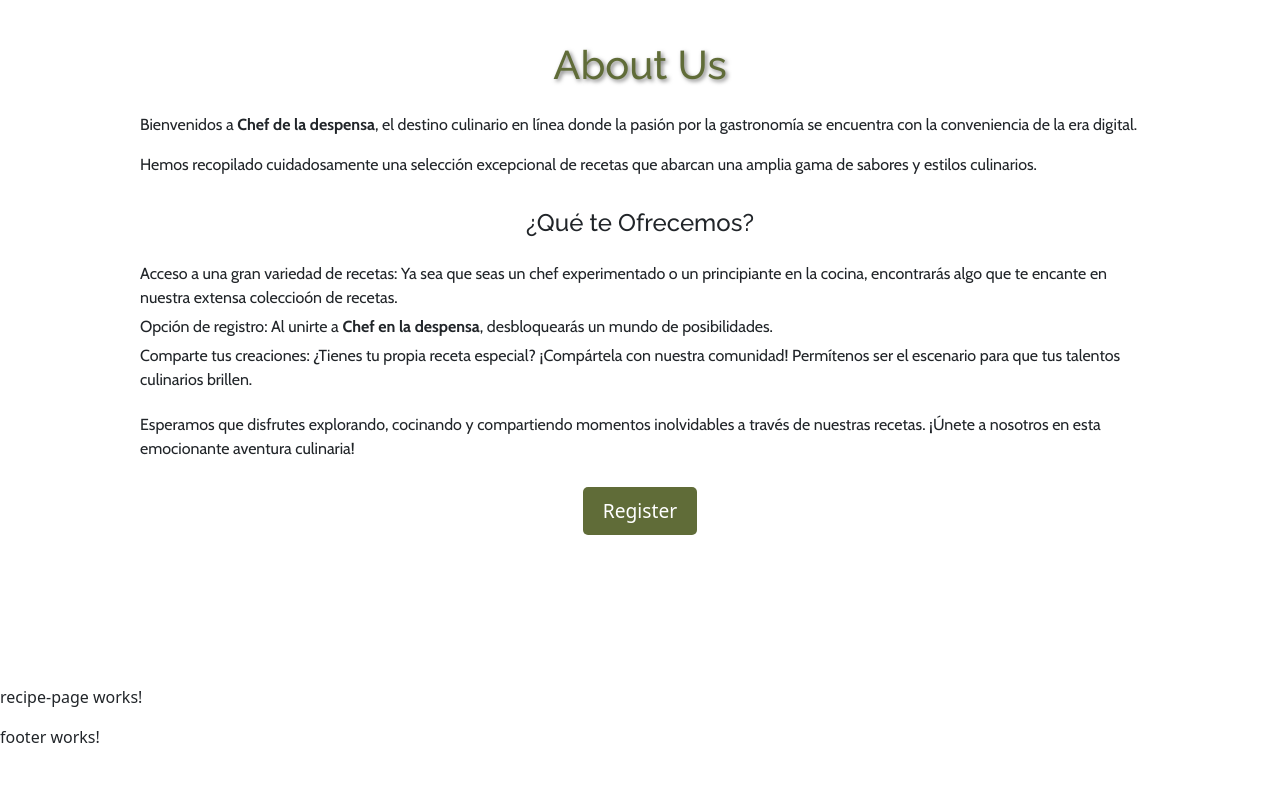
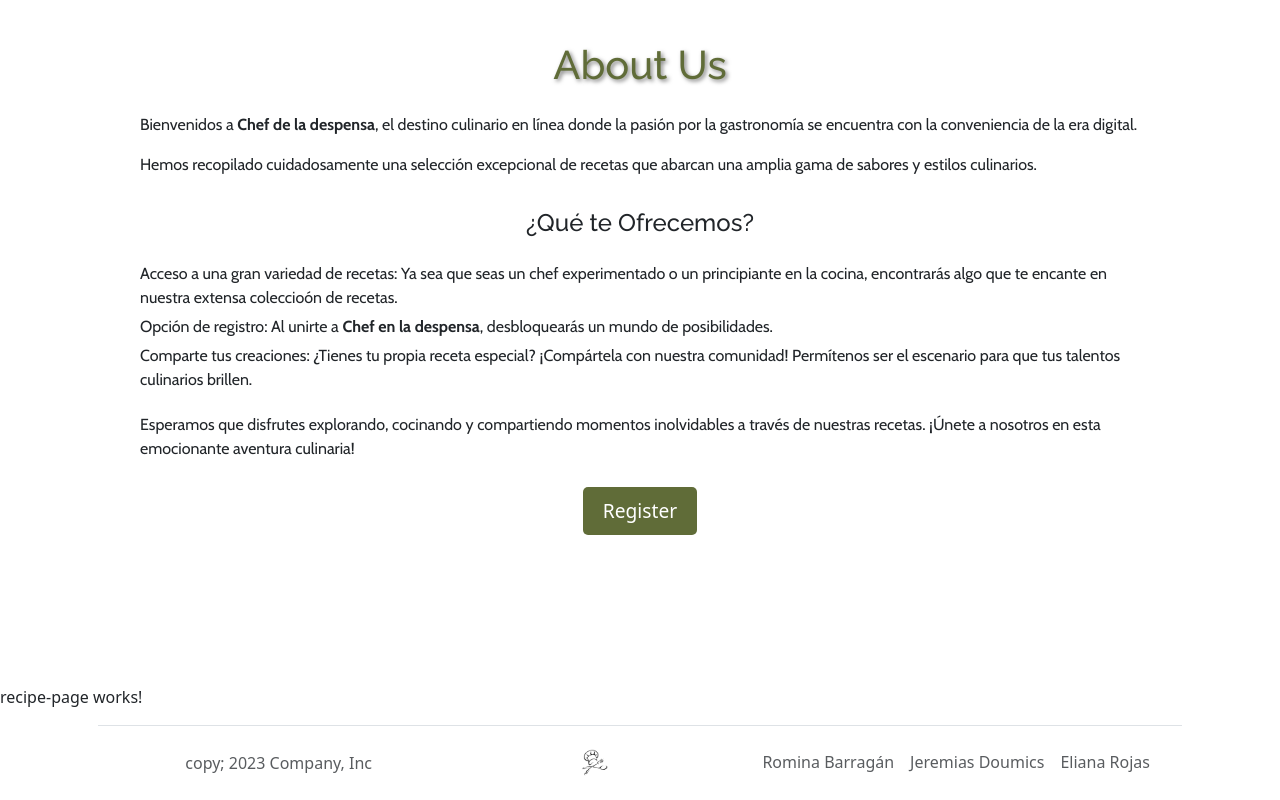
Before and after one commit to 2828romi/TpFinalLab4, an Angular app: page /landing in a window 1280 px wide. Shown: the part 915-1715 px from the top of the page. Before the commit the page ends 1680 px from the top, so only its background shows below. Built offline with nearby package versions, Linux system fonts and the light colour scheme; no server answers; a web font is replaced by a local one.

Commit message:
Agregar estilos basicos al footer

```diff
--- a/src/app/shared/footer/footer.component.css
+++ b/src/app/shared/footer/footer.component.css
@@ -0,0 +1,25 @@
+.footer-link{
+    display: inline-block;
+    position: relative;
+    color: var(--colorText);
+    text-decoration: none;
+}
+
+.footer-link:after{
+content:"";
+display:block;
+margin:auto;
+height:2px;
+width:0px;
+transition: all .8s
+}
+
+.footer-link:hover:after {
+    width:100%;
+    background: var(--colorSecondary);
+}
+
+footer img{
+    width: 10%;
+    height:10%;
+}
--- a/src/app/shared/footer/footer.component.html
+++ b/src/app/shared/footer/footer.component.html
@@ -1 +1,15 @@
-<p>footer works!</p>
+<div class="container ">
+    <footer class="d-flex flex-wrap justify-content-center align-items-center py-3 mx-3 border-top">
+      <p class="col-md-4 mb-0 text-muted d-flex justify-content-center"> copy; 2023 Company, Inc</p>
+
+      <a href="/" class="col-md-3 d-flex align-items-center justify-content-center mb-3 mb-md-0 me-md-auto link-dark text-decoration-none">
+       <img src="../../../assets/images/logo.png" alt="Logo" href="#">
+      </a>
+
+      <ul class="nav col-md-5  justify-content-center">
+        <li class="nav-item"><a [href]="rominaLink" class="nav-link px-2 text-muted footer-link" target="_blank">Romina Barragán</a></li>
+        <li class="nav-item"><a [href]="jeremiasLink" class="nav-link px-2 text-muted footer-link" target="_blank" >Jeremias Doumics</a></li>
+        <li class="nav-item"><a [href]="elianaLink" class="nav-link px-2 text-muted footer-link"target="_blank">Eliana Rojas</a></li>
+      </ul>
+    </footer>
+  </div>
--- a/src/app/shared/footer/footer.component.ts
+++ b/src/app/shared/footer/footer.component.ts
@@ -6,5 +6,7 @@ import { Component } from '@angular/core';
   styleUrls: ['./footer.component.css']
 })
 export class FooterComponent {
-
+  rominaLink = 'https://www.linkedin.com/in/romina-barragan-841743233';
+  elianaLink = 'https://www.linkedin.com/in/eliana-anabella-rojas';
+  jeremiasLink = 'https://www.linkedin.com/in/jeremias-doumic-7402521ab';
 }
```
